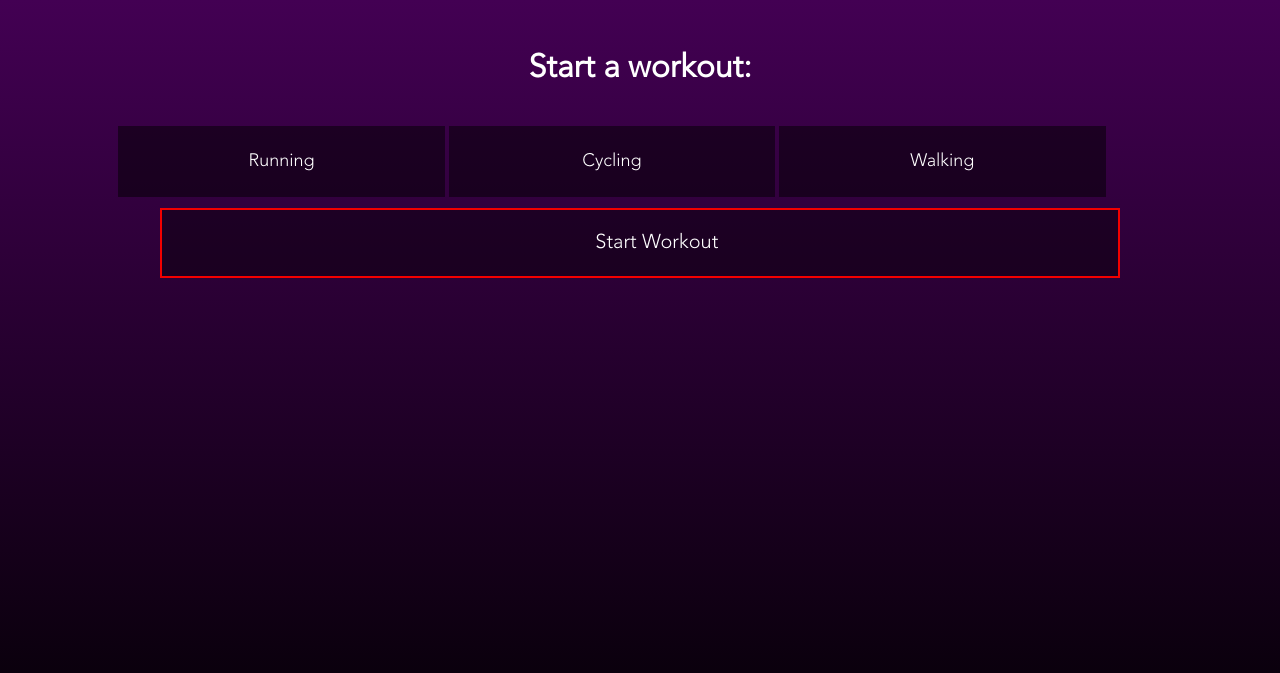
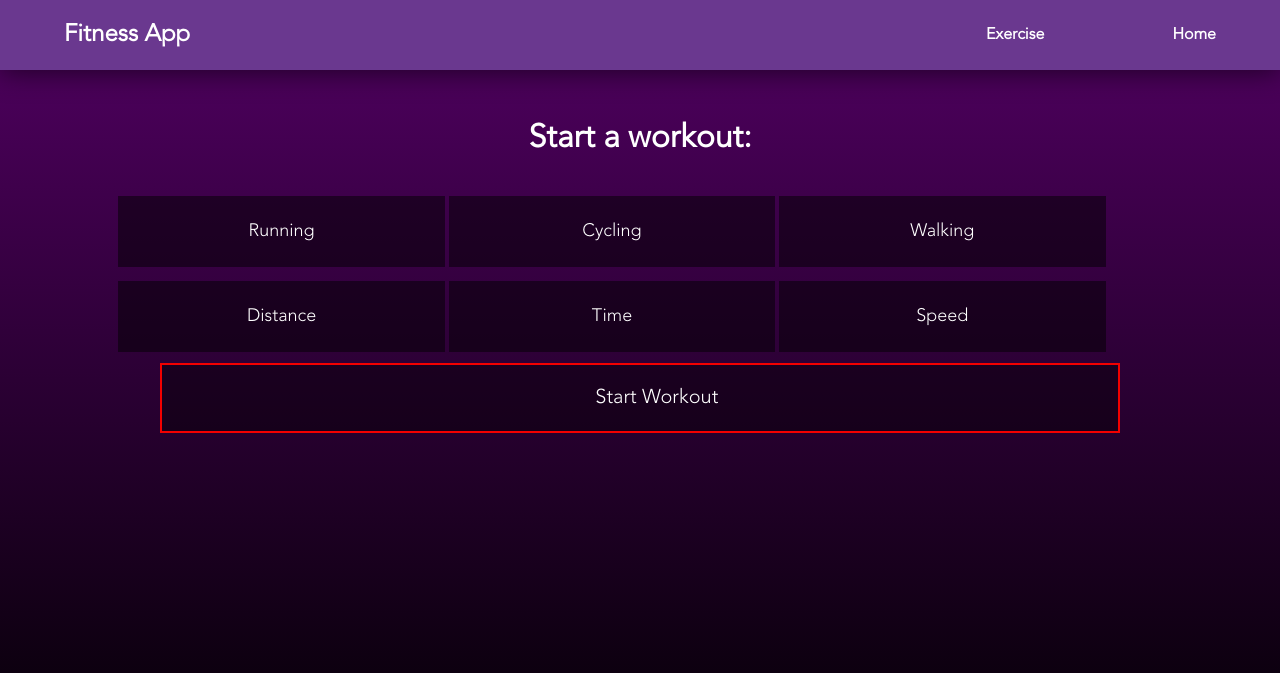
Before and after one commit to stcejorPmodnar/altariel, a PHP site: page /pages/exercise.html in a window 1280 px wide. Shown: the top 673 px of the page. Run offline with PHP 8.4, Linux system fonts and the light colour scheme.

Commit message:
updated css of home page, added new button strip

```diff
--- a/pages/exercise.html
+++ b/pages/exercise.html
@@ -8,6 +8,17 @@
         <script src="https://ajax.googleapis.com/ajax/libs/jquery/3.4.1/jquery.min.js"></script>
     </head>
     <body>
+        <div id="navbar">
+            <h2 id="navbar-title">Fitness App</h2>
+            <a href="../index.html" class="navbar-link-text">
+                <h4>Home</h4>
+            </a>
+            <a href="exercise.html" class="navbar-link-text">
+                <h4>Exercise</h4>
+            </a>
+        </div>
+        <div id='bumper'></div>
+
         <div id="workout-header">
             <h1>Start a workout:</h1>
         </div>
@@ -21,14 +32,26 @@
         </script>
 
         <div class=buttonstrip>
-            <div class='button' id='buttonTop1' onclick='addSelectedButtonClass(this.id);'>
+            <div class='button top' id='buttonTop1' onclick='addSelectedButtonClass(this.id);'>
                 <span class='buttonstripLabelText'>Running</span>
             </div>
-            <div class='button' id='buttonTop2' onclick='addSelectedButtonClass(this.id);'>
+            <div class='button top' id='buttonTop2' onclick='addSelectedButtonClass(this.id);'>
                 <span class='buttonstripLabelText'>Cycling</span>
             </div>
-            <div class='button' id='buttonTop3' onclick='addSelectedButtonClass(this.id);'>
+            <div class='button top' id='buttonTop3' onclick='addSelectedButtonClass(this.id);'>
                 <span class='buttonstripLabelText'>Walking</span>
+            </div>
+        </div>
+
+        <div class=buttonstrip>
+            <div class='button bottom' id='buttonBottom1' onclick='addSelectedButtonClass(this.id);'>
+                <span class='buttonstripLabelText'>Distance</span>
+            </div>
+            <div class='button bottom' id='buttonBottom2' onclick='addSelectedButtonClass(this.id);'>
+                <span class='buttonstripLabelText'>Time</span>
+            </div>
+            <div class='button bottom' id='buttonBottom3' onclick='addSelectedButtonClass(this.id);'>
+                <span class='buttonstripLabelText'>Speed</span>
             </div>
         </div>
 
--- a/stylesheets/exercise.css
+++ b/stylesheets/exercise.css
@@ -5,7 +5,8 @@
 
 :root {
     --start-red: rgb(243, 0, 0);
-    --main-purple: rgb(67, 0, 83);
+    --main-purple: rgb(82, 0, 99);
+    --secondary-purple: #6A388F;
 }
 
 body {
@@ -49,7 +50,7 @@ body {
 }
 
 .selected {
-    background-color: rgb(74, 13, 109);
+    background-color: var(--secondary-purple);
     transition: .2s;
 }
 
@@ -71,7 +72,8 @@ body {
     font-family: 'Avenir Light';
     background-color: rgba(1,1,1,.4);
     outline: none;
-    transition: .2s
+    transition: .2s;
+    cursor: pointer;
 }
 
 .startbutton:active {
--- a/stylesheets/main.css
+++ b/stylesheets/main.css
@@ -2,6 +2,13 @@
     padding: 0px;
     margin: 0px;
 }
+
+:root {
+    --start-red: rgb(243, 0, 0);
+    --main-purple: rgb(82, 0, 99);
+    --secondary-purple: #6A388F;
+}
+
 
 @font-face {
     font-family: 'Avenir Light';
@@ -20,7 +27,7 @@ a, p, h1, h2, h3, h4, h5, h6 {
 
 #navbar {
     position: fixed;
-    background-color: rgba(143, 78, 187, .7);
+    background-color: var(--secondary-purple);
     width: 100%;
     height: 70px;
     box-shadow: 0px 1px 28px rgba(0,0,0,.64);
@@ -91,10 +98,10 @@ hr {
 .info-group {
     position: relative;
     display: table;
-    width: 95%;
+    width: 100%;
     margin: 5% auto;
     height:200px;
-    background-color: rgba(225,225,225,.2);
+    background-color: var(--secondary-purple);
 }
 
 .info-group > h3, .info-group > h5 {
@@ -109,3 +116,33 @@ hr {
     text-decoration: none;
     background-color: #525252;
 }
+
+
+#start {
+    width: 75%;
+    margin-left: 5%;
+    margin-top: 2px;
+}
+
+.startbutton {
+    margin: auto;
+    padding-left: 3.5%;
+    margin-top: 15px;
+    border: 2px solid var(--start-red);
+    width:100%;
+    height: 70px;
+    background-color: rgba(0,0,0,0);
+    color: white;
+    font-size: 20px;
+    font-family: 'Avenir Light';
+    background-color: rgba(1,1,1,.4);
+    outline: none;
+    transition: .2s;
+    cursor: pointer;
+}
+
+.startbutton:active {
+    background-color: rgb(68, 0, 0);
+    outline: none;
+    transition: .2s
+}
--- a/test.html
+++ b/test.html
@@ -33,6 +33,7 @@
                     )
                 })
             }
+
         </script>
     </body>
 </html>
```
Also changed, not shown: index.html (+7 -2 lines), images/placeholder.png (added).
